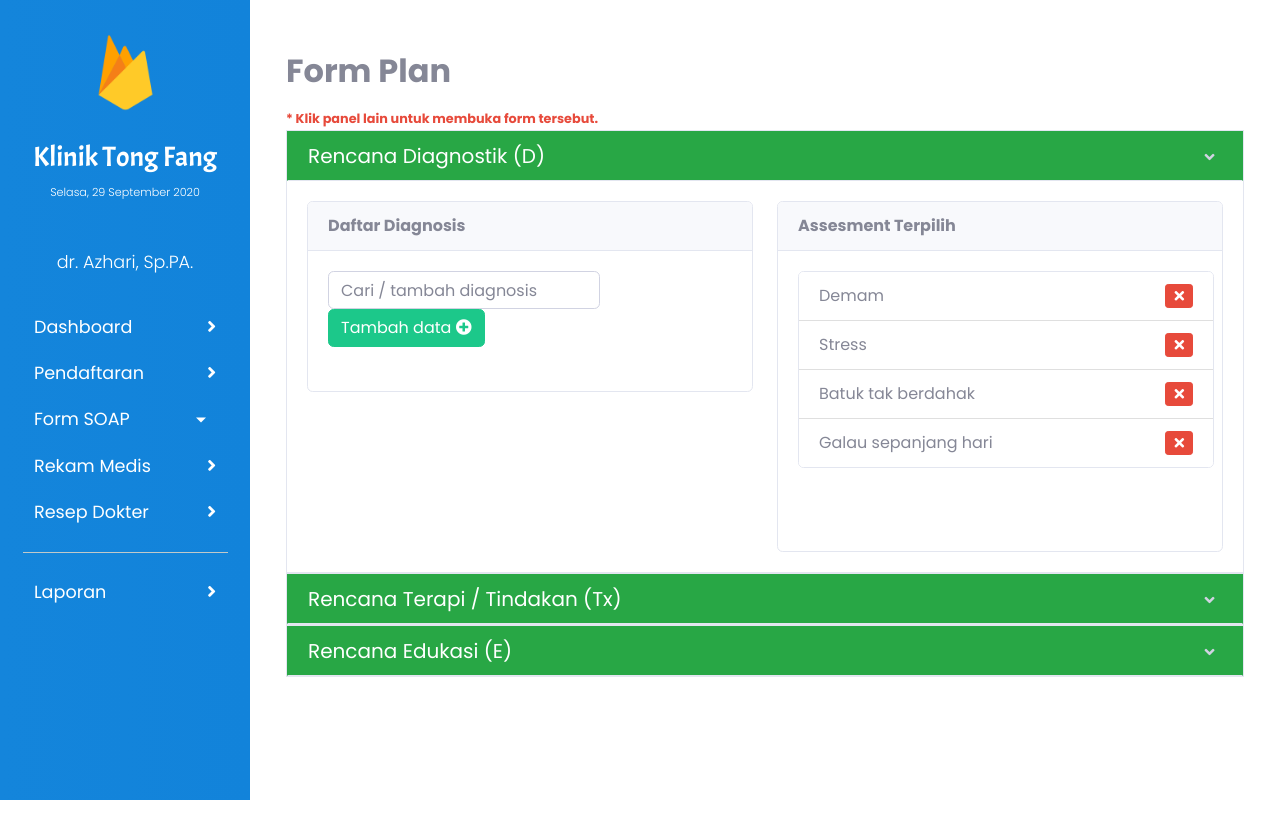
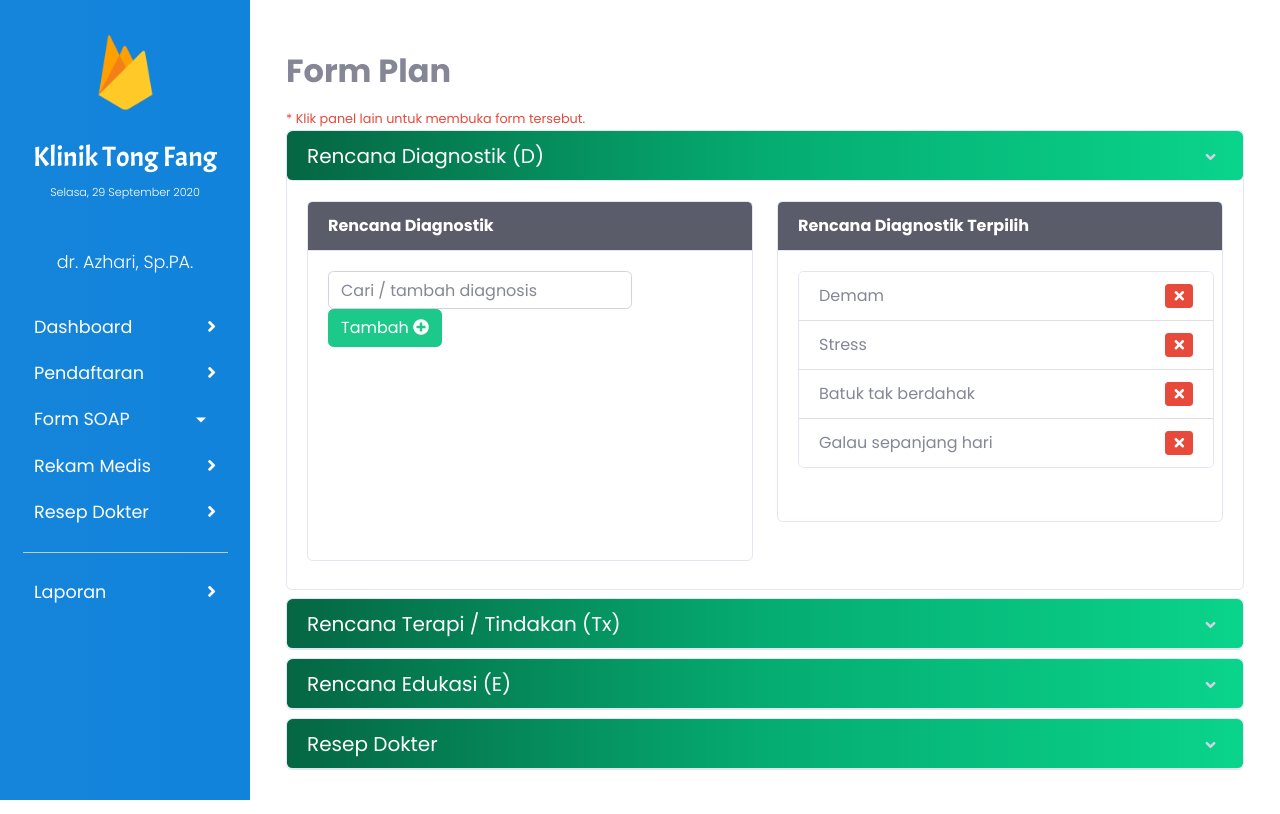
Before and after one commit to fadhfaiz/admin-rekmed-memofy, a Vue app: page /plan in a window 1280 px wide. Built offline with nearby package versions, Linux system fonts and the light colour scheme.

Commit message:
modifikasi desain S-O-A-P

```diff
--- a/src/views/Dashboard.vue
+++ b/src/views/Dashboard.vue
@@ -23,7 +23,7 @@
       <h2 class="my-3 font-weight-bold">Daftar Antrian</h2>
       <form>
         <div class="form-inline mb-3">
-          <input type="text" class="form-control mr-3 w-75" id="cari_data_pasien" placeholder="Cari data pasien">
+          <input type="text" class="form-control mr-2" style="width: 54rem;" id="cari_data_pasien" placeholder="Cari data pasien">
           <router-link to="/pendaftaran"><button type="submit" class="btn btn-block btn-success">Tambah data <i class="fa fa-plus-circle"></i></button></router-link>
         </div>
 
--- a/src/views/Plan.vue
+++ b/src/views/Plan.vue
@@ -12,7 +12,7 @@
 
       <h2 class="my-3 font-weight-bold">Form Plan</h2>
 
-      <small class="text-danger font-weight-bold mb-3">* Klik panel lain untuk membuka form tersebut.</small>
+      <small class="text-danger mb-3">* Klik panel lain untuk membuka form tersebut.</small>
 
       <div>
         <div id="accordion">
@@ -28,18 +28,17 @@
                 <div class="row">
                   <div class="col-md-6">
                     <div class="card">
-                      <div class="card-header font-weight-bold">
-                        Daftar Diagnosis
+                      <div class="card-header font-weight-bold bg-dark text-white">
+                        Rencana Diagnostik
                       </div>
                       <div class="card-body">
                         <div class="form-inline mb-4">
-                          <input type="text" th scope="col" style="width: 17rem;" class="form-control mr-1"
+                          <input type="text" th scope="col" style="width: 19rem;" class="form-control mr-3"
                             id="cari_data_pasien" placeholder="Cari / tambah diagnosis" v-model="keluhan_pasien">
-                          <router-link to="/pendaftaran"><button type="submit" class="btn btn-block btn-success">Tambah
-                              data <i class="fa fa-plus-circle"></i></button></router-link>
+                          <router-link to="/pendaftaran"><button type="submit" class="btn btn-block btn-success">Tambah <i class="fa fa-plus-circle"></i></button></router-link>
                         </div>
-                        <div class="assesment_terpilih kiri">
-                          <table v-if="keluhan_pasien != ''" class="table table-hover table-bordered">
+                        <div class="plan_form kiri">
+                          <table v-if="keluhan_pasien != ''" class="table table-hover table-borderless table-sm">
                             <thead>
                               <tr class="text-center bg-dark" style="color: white;">
                                 <th scope="col">ID</th>
@@ -65,10 +64,10 @@
                   </div>
                   <div class="col-md-6">
                   <div class="card">
-                    <div class="card-header font-weight-bold">
-                      Assesment Terpilih
+                    <div class="card-header font-weight-bold bg-dark text-white">
+                      Rencana Diagnostik Terpilih
                     </div>
-                    <div class="card-body assesment_terpilih kanan">
+                    <div class="card-body plan_form kanan">
                       <div class="card" style="width: 26rem;">
                         <ul class="list-group list-group-flush">
                           <li class="list-group-item">Demam<span><button class="btn btn-danger btn-sm float-right"
@@ -105,19 +104,105 @@
             <div id="collapseDua" class="collapse" aria-labelledby="headingDua" data-parent="#accordion">
               <div class="card-body plan-card-kotak">
                 <div class="row">
+                  <div class="col-md-7">
+                    <div class="card">
+                      <div class="card-header font-weight-bold bg-dark text-white">
+                        Terapi / Tindakan
+                      </div>
+                      <div class="card-body">
+                        <div class="form-inline mb-4">
+                          <input type="text" th scope="col" style="width: 15rem;" class="form-control mr-1"
+                            id="cari_data_pasien" placeholder="Cari / tambah terapi" v-model="keluhan_pasien">
+                          <input type="text" th scope="col" style="width: 10rem;" class="form-control mr-1"
+                            id="cari_data_pasien" placeholder="Biaya">
+                          <router-link to="/pendaftaran"><button type="submit" class="btn btn-block btn-success">Tambah <i class="fa fa-plus-circle"></i></button></router-link>
+                        </div>
+                        <div class="plan_form kiri">
+                          <table v-if="keluhan_pasien != ''" class="table table-hover table-borderless table-sm">
+                            <thead>
+                              <tr class="text-center bg-dark" style="color: white;">
+                                <th scope="col">ID</th>
+                                <th scope="col" style="width: 15rem;">Nama Terapi</th>
+                                <th scope="col">Biaya</th>
+                                <th scope="col">Proses</th>
+                              </tr>
+                            </thead>
+                            <tbody>
+                              <tr v-for="(row, index) in pasien" :key="index">
+                                <th scope="row" class="text-center">TR0{{ index+1 }}</th>
+                                <td class="text-center">{{ row.Rekam_Medis }}</td>
+                                <td class="text-center">{{ row.Harga_Rekmed }}</td>
+                                <td class="text-center">
+                                  <button class="btn btn-info btn-sm mr-2" type="button" data-toggle="modal"
+                                    data-target="#proses_antrian"><i style="float: left;"
+                                      class="fa fa-arrow-right"></i></button>
+                                </td>
+                              </tr>
+                            </tbody>
+                          </table>
+                        </div>
+                      </div>
+                    </div>
+                  </div>
+                  <div class="col-md-5">
+                  <div class="card">
+                    <div class="card-header font-weight-bold bg-dark text-white">
+                      Terapi Terpilih
+                    </div>
+                    <div class="card-body plan_form kanan">
+                      <div class="card" style="width: 21rem;">
+                        <ul class="list-group list-group-flush">
+                          <li class="list-group-item">Demam<span><button class="btn btn-danger btn-sm float-right"
+                                type="button" data-toggle="modal" data-target="#hapus_subjektif"><i style="float: left;"
+                                  class="fa fa-times"></i></button></span></li>
+                          <li class="list-group-item">Stress<span><button class="btn btn-danger btn-sm float-right"
+                                type="button" data-toggle="modal" data-target="#hapus_subjektif"><i style="float: left;"
+                                  class="fa fa-times"></i></button></span></li>
+                          <li class="list-group-item">Batuk tak berdahak<span><button
+                                class="btn btn-danger btn-sm float-right" type="button" data-toggle="modal"
+                                data-target="#hapus_subjektif"><i style="float: left;"
+                                  class="fa fa-times"></i></button></span></li>
+                          <li class="list-group-item">Galau sepanjang hari<span><button
+                                class="btn btn-danger btn-sm float-right" type="button" data-toggle="modal"
+                                data-target="#hapus_subjektif"><i style="float: left;"
+                                  class="fa fa-times"></i></button></span>
+                          </li>
+                          <li class="list-group-item">Galau sepanjang hari Senin<span><button
+                                class="btn btn-danger btn-sm float-right" type="button" data-toggle="modal"
+                                data-target="#hapus_subjektif"><i style="float: left;"
+                                  class="fa fa-times"></i></button></span>
+                          </li>
+                        </ul>
+                      </div>
+                    </div>
+                  </div>
+                </div>
+                </div>
+              </div>
+            </div>
+          </div>
+          <div class="card plan-card-kotak">
+            <div class="card-header plan-card-kotak btn btn-link plan-hover-atas" id="headingTiga"
+              data-toggle="collapse" data-target="#collapseTiga" aria-expanded="true" aria-controls="collapseTiga">
+              <h5 class="mb-0 text-left">
+                Rencana Edukasi (E)
+              </h5>
+            </div>
+            <div id="collapseTiga" class="collapse" aria-labelledby="headingTiga" data-parent="#accordion">
+              <div class="card-body plan-card-kotak">
+                <div class="row">
                   <div class="col-md-6">
                     <div class="card">
-                      <div class="card-header font-weight-bold">
+                      <div class="card-header font-weight-bold bg-dark text-white">
                         Daftar Diagnosis
                       </div>
                       <div class="card-body">
                         <div class="form-inline mb-4">
                           <input type="text" th scope="col" style="width: 17rem;" class="form-control mr-1"
                             id="cari_data_pasien" placeholder="Cari / tambah diagnosis" v-model="keluhan_pasien">
-                          <router-link to="/pendaftaran"><button type="submit" class="btn btn-block btn-success">Tambah
-                              data <i class="fa fa-plus-circle"></i></button></router-link>
+                          <router-link to="/pendaftaran"><button type="submit" class="btn btn-block btn-success">Tambah <i class="fa fa-plus-circle"></i></button></router-link>
                         </div>
-                        <div class="assesment_terpilih kiri">
+                        <div class="plan_form kiri">
                           <table v-if="keluhan_pasien != ''" class="table table-hover table-bordered">
                             <thead>
                               <tr class="text-center bg-dark" style="color: white;">
@@ -144,10 +229,10 @@
                   </div>
                   <div class="col-md-6">
                   <div class="card">
-                    <div class="card-header font-weight-bold">
+                    <div class="card-header font-weight-bold bg-dark text-white">
                       Assesment Terpilih
                     </div>
-                    <div class="card-body assesment_terpilih kanan">
+                    <div class="card-body plan_form kanan">
                       <div class="card" style="width: 26rem;">
                         <ul class="list-group list-group-flush">
                           <li class="list-group-item">Demam<span><button class="btn btn-danger btn-sm float-right"
@@ -175,28 +260,27 @@
             </div>
           </div>
           <div class="card plan-card-kotak">
-            <div class="card-header plan-card-kotak btn btn-link plan-hover-atas" id="headingTiga"
-              data-toggle="collapse" data-target="#collapseTiga" aria-expanded="true" aria-controls="collapseTiga">
+            <div class="card-header plan-card-kotak btn btn-link plan-hover-atas" id="headingEmpat"
+              data-toggle="collapse" data-target="#collapseEmpat" aria-expanded="true" aria-controls="collapseEmpat">
               <h5 class="mb-0 text-left">
-                Rencana Edukasi (E)
+                Resep Dokter
               </h5>
             </div>
-            <div id="collapseTiga" class="collapse" aria-labelledby="headingTiga" data-parent="#accordion">
+            <div id="collapseEmpat" class="collapse" aria-labelledby="headingEmpat" data-parent="#accordion">
               <div class="card-body plan-card-kotak">
                 <div class="row">
-                  <div class="col-md-6">
+                  <div class="col-md-12 mb-3">
                     <div class="card">
-                      <div class="card-header font-weight-bold">
-                        Daftar Diagnosis
+                      <div class="card-header font-weight-bold bg-dark text-white">
+                        Daftar Resep Dokter
                       </div>
                       <div class="card-body">
                         <div class="form-inline mb-4">
                           <input type="text" th scope="col" style="width: 17rem;" class="form-control mr-1"
                             id="cari_data_pasien" placeholder="Cari / tambah diagnosis" v-model="keluhan_pasien">
-                          <router-link to="/pendaftaran"><button type="submit" class="btn btn-block btn-success">Tambah
-                              data <i class="fa fa-plus-circle"></i></button></router-link>
+                          <router-link to="/pendaftaran"><button type="submit" class="btn btn-block btn-success">Tambah <i class="fa fa-plus-circle"></i></button></router-link>
                         </div>
-                        <div class="assesment_terpilih kiri">
+                        <div class="plan_form kiri">
                           <table v-if="keluhan_pasien != ''" class="table table-hover table-bordered">
                             <thead>
                               <tr class="text-center bg-dark" style="color: white;">
@@ -221,12 +305,12 @@
                       </div>
                     </div>
                   </div>
-                  <div class="col-md-6">
+                  <div class="col-md-12">
                   <div class="card">
-                    <div class="card-header font-weight-bold">
-                      Assesment Terpilih
+                    <div class="card-header font-weight-bold bg-dark text-white">
+                      Rekap Resep
                     </div>
-                    <div class="card-body assesment_terpilih kanan">
+                    <div class="card-body plan_form kanan">
                       <div class="card" style="width: 26rem;">
                         <ul class="list-group list-group-flush">
                           <li class="list-group-item">Demam<span><button class="btn btn-danger btn-sm float-right"
@@ -273,12 +357,12 @@ export default {
   data () {
     return {
       pasien: [
-        { Rekam_Medis: 201801 },
-        { Rekam_Medis: 201802 },
-        { Rekam_Medis: 201803 },
-        { Rekam_Medis: 201804 },
-        { Rekam_Medis: 201805 },
-        { Rekam_Medis: 201806 }
+        { Rekam_Medis: 201801, Harga_Rekmed: 12000 },
+        { Rekam_Medis: 201802, Harga_Rekmed: 12000 },
+        { Rekam_Medis: 201803, Harga_Rekmed: 12000 },
+        { Rekam_Medis: 201804, Harga_Rekmed: 12000 },
+        { Rekam_Medis: 201805, Harga_Rekmed: 12000 },
+        { Rekam_Medis: 201806, Harga_Rekmed: 12000 }
       ],
       keluhan_pasien: ''
     }
@@ -288,7 +372,7 @@ export default {
 </script>
 
 <style>
-  .assesment_terpilih {
+  .plan_form {
     overflow-y: scroll;
   }
 
@@ -297,7 +381,11 @@ export default {
 } */
 
   .kanan {
-    height: 300px;
+    height: 270px;
+  }
+
+  .kiri {
+    height: 169px;
   }
 
   .plan-card-kotak {
@@ -309,13 +397,23 @@ export default {
   }
 
   .plan-hover-atas {
-    background-color: #28a745;
-    border-radius: 0px !important;
+    background-image: -webkit-linear-gradient(left,#056644,#05AC72,#0AD48B);
+    /* background-color: #13EBA2; */
+    border-radius: 0.35rem !important;
     color: #fff !important;
+    border-right: 0px !important;
+    border-left: 0px !important;
+    padding-top: 0.75rem !important;
+    padding-bottom: 0.75rem !important;
   }
 
   .plan-hover-atas:hover {
     background-color: #15c73c;
   }
 
+  .card {
+    /* border: 0px !important; */
+    margin-bottom: 0.5rem !important;
+    border-radius: 0.35rem !important;
+  }
 </style>
--- a/src/views/Subjektif.vue
+++ b/src/views/Subjektif.vue
@@ -13,13 +13,13 @@
 
       <form>
         <div class="form-inline mb-4">
-          <input type="text" class="form-control mr-3 w-75" id="cari_data_pasien" placeholder="Keluhan pasien">
+          <input type="text" class="form-control mr-2" style="width: 54rem;" id="cari_data_pasien" placeholder="Keluhan pasien">
           <router-link to="/pendaftaran"><button type="submit" class="btn btn-block btn-success">Tambah data <i
                 class="fa fa-plus-circle"></i></button></router-link>
         </div>
 
         <div class="card" id="subjektif-page">
-          <div class="card-header">
+          <div class="card-header bg-dark">
             <i style="float: left;" class="fa fa-id-card"></i>
           </div>
           <div class="card-body">
```
Also changed, not shown: src/views/Assesment.vue (+4 -4 lines).
